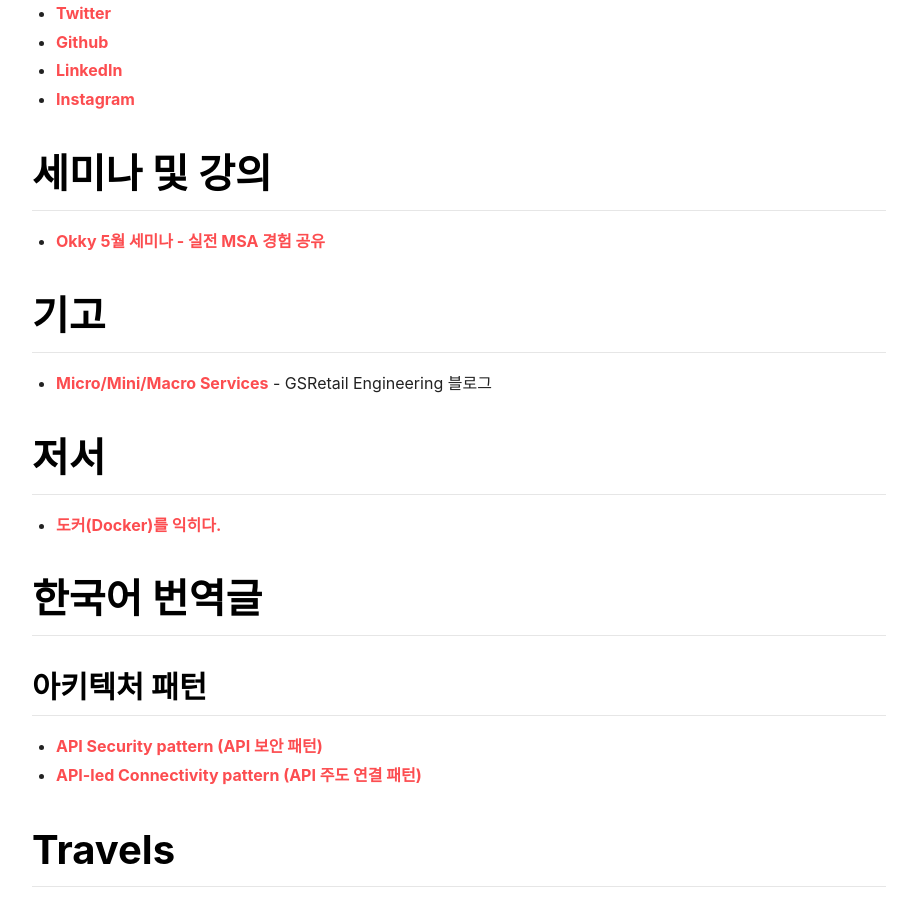
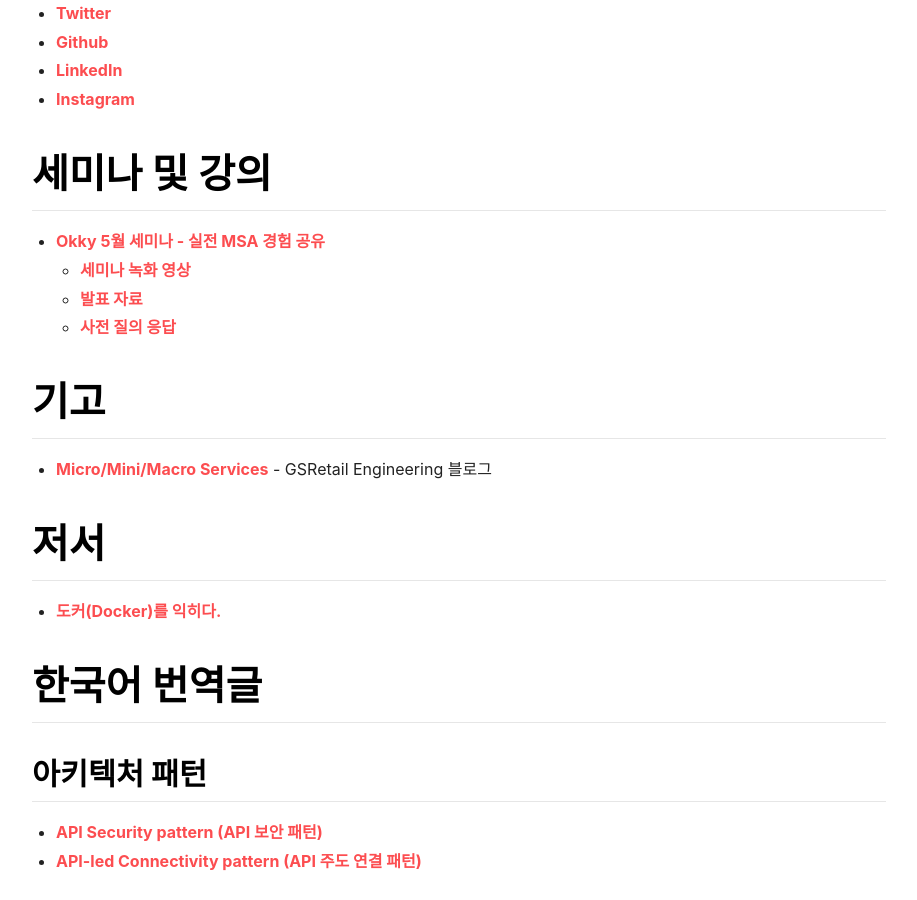
Before and after one commit to giljae/giljae.github.io, a Jekyll site: the page built from about.md, in a window 1280 px wide and 900 px high, scrolled down 519 px. Shown: the whole window, without its empty margins (181-1098 px from the left). Built offline with Jekyll 4.4.1, drawn with Linux system fonts in a browser that asks for light colours; grey boxes are pictures that could not be loaded.

Commit message:
Update about.md

```diff
--- a/about.md
+++ b/about.md
@@ -41,6 +41,9 @@
 
 # 세미나 및 강의
 * [Okky 5월 세미나 - 실전 MSA 경험 공유](https://okky.kr/article/1229709)
+  * [세미나 녹화 영상](https://www.youtube.com/watch?v=itF0zhFJSFM)
+  * [발표 자료](https://drive.google.com/file/d/1ENknLTqg7199Xu0EIVPCsq_1dSGGlpfN/view?usp=sharing)
+  * [사전 질의 응답](https://drive.google.com/file/d/1WkyI8yHVNkICpIq0MC5sFPgAvdM387VS/view?usp=sharing)
 
 # 기고
 * [Micro/Mini/Macro Services](https://gsretail.tistory.com/1) - GSRetail Engineering 블로그
```
